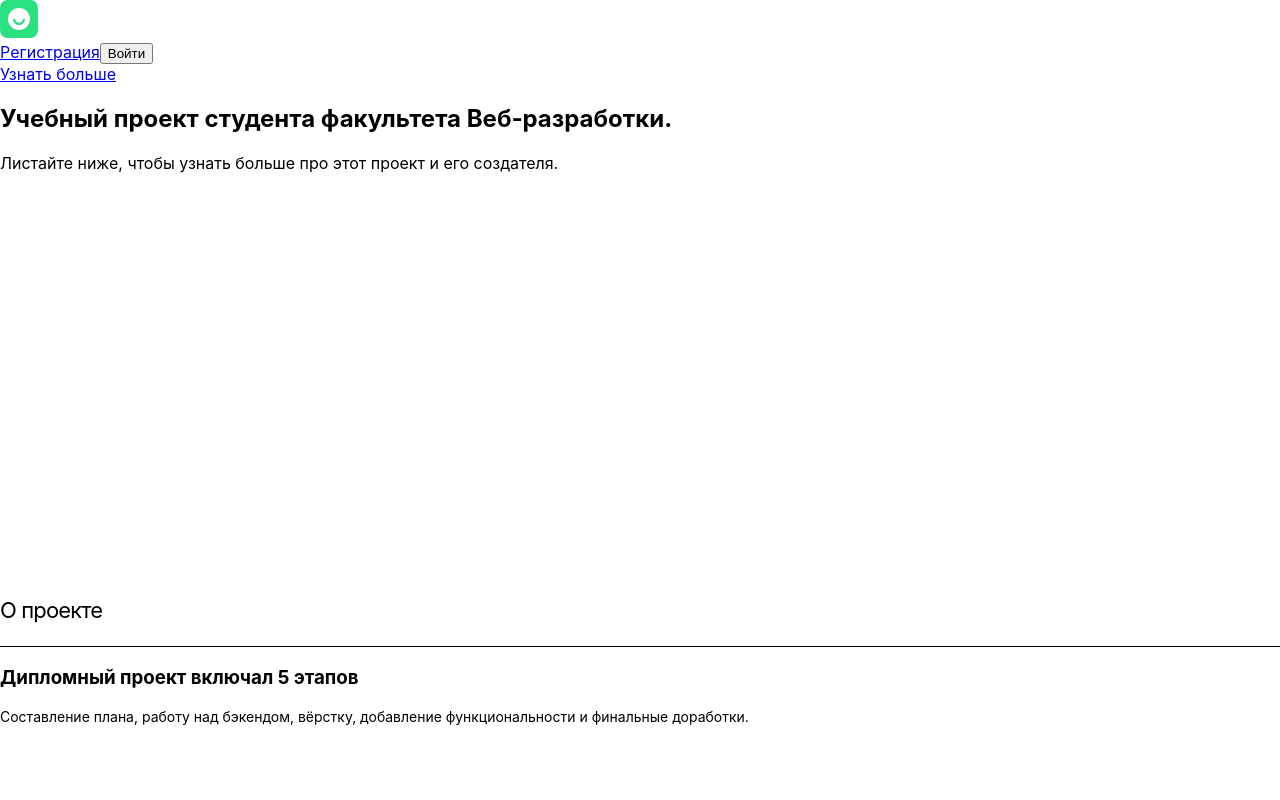
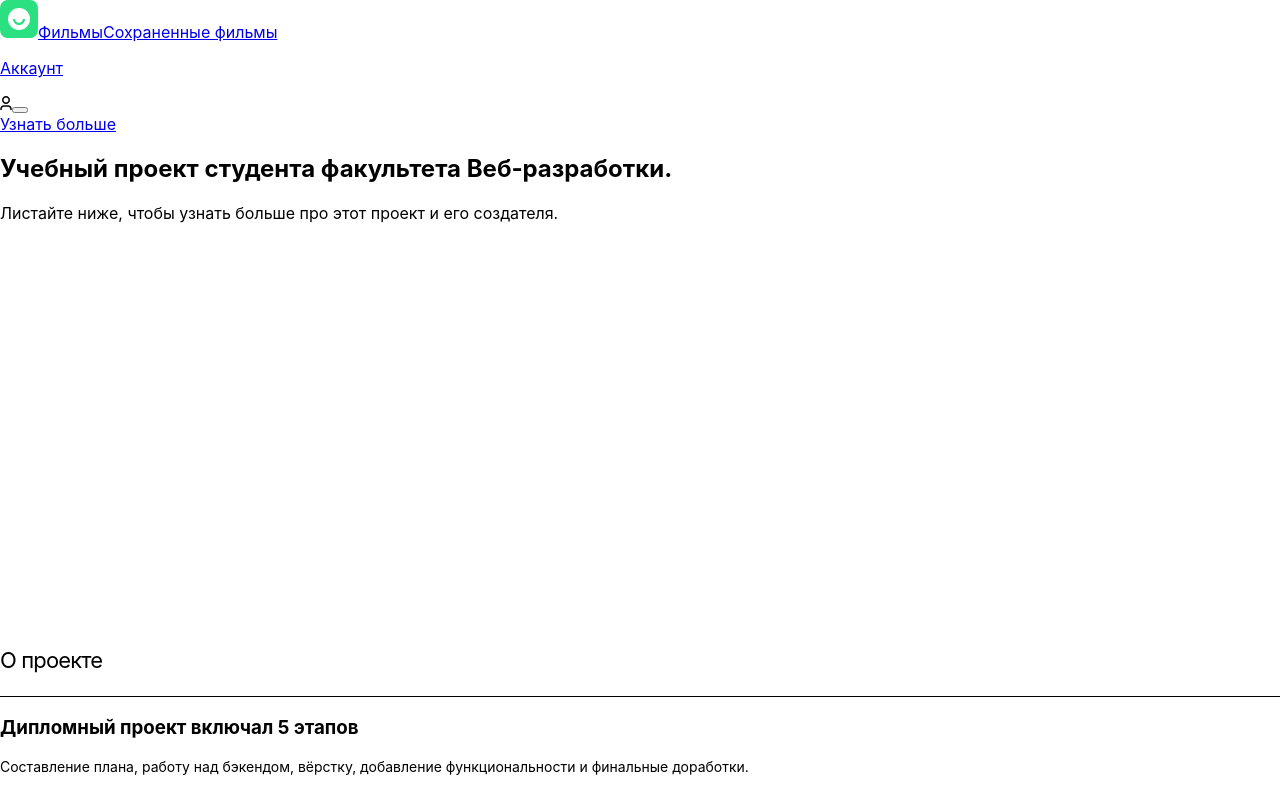
Before and after one commit to DaryaElhova/movies-explorer-frontend, a React (Create React App) app: page / in a window 1280 px wide. Shown: the top 800 px of the page. Built offline with nearby package versions, Linux system fonts and the light colour scheme; the HTML template or start-up script is replaced by a standard one.

Commit message:
fix header

```diff
--- a/src/components/Header/Header.css
+++ b/src/components/Header/Header.css
@@ -5,6 +5,10 @@
 }
 
 .header_unauthorized {
+  background: #465DFF;
+}
+
+.header_blue {
   background: #465DFF;
 }
 
--- a/src/components/Header/Header.js
+++ b/src/components/Header/Header.js
@@ -1,10 +1,15 @@
 import logo from "../../images/logo.svg";
 import iconProfile from "../../images/icon-profile.svg"
 import { Link } from "react-router-dom";
+import { useLocation } from "react-router-dom";
 
 export default function Header(props) {
+  console.log(props.isLoggedIn)
+  const location = useLocation();
+  const headerClassName = `header ${props.isLoggedIn === false ? 'header_unauthorized' : ''} ${props.isLoggedIn && location.pathname === '/' ? 'header_blue' : '' }`;
+
   return(
-    <header className={`header ${props.isLoggedIn === false ? 'header_unauthorized' : ''}`}>
+    <header className={headerClassName}>
       {props.isLoggedIn ? (
         <nav className="header__content">
           <Link to="/">
--- a/src/components/Main/Main.js
+++ b/src/components/Main/Main.js
@@ -9,7 +9,7 @@ import Portfolio from '../Portfolio/Portfolio';
 export default function Main(isLoggedIn) {
   return(
     <>
-    <Header isLoggedIn={!isLoggedIn} />
+    <Header isLoggedIn={isLoggedIn} />
     <main>
       <Promo />
       <AboutProject />
```
